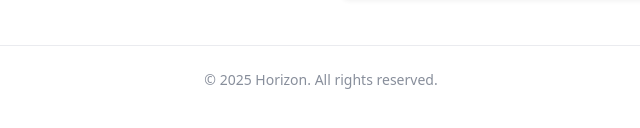
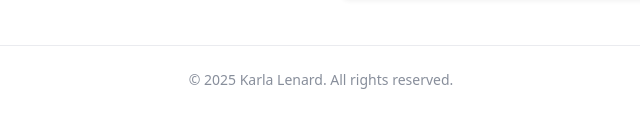
Before and after one commit to herothezero90/shift_mate, a website: page index.html in a window 1280 px wide. Shown: the part 5109-5237 px from the top of the page, 319-959 px from the left. Drawn offline with nearby package versions, Linux system fonts and the light colour scheme.

Commit message:
edit copyright

```diff
--- a/index.html
+++ b/index.html
@@ -816,7 +816,7 @@
 
       <!-- copyright -->
       <p class="mt-12 border-t border-gray-200 pt-6 text-center text-sm text-gray-500">
-        &copy; 2025 Horizon. All rights reserved.
+        &copy; 2025 Karla Lenard. All rights reserved.
       </p>
     </div>
   </footer>
```
Also changed, not shown: 2 other files.
